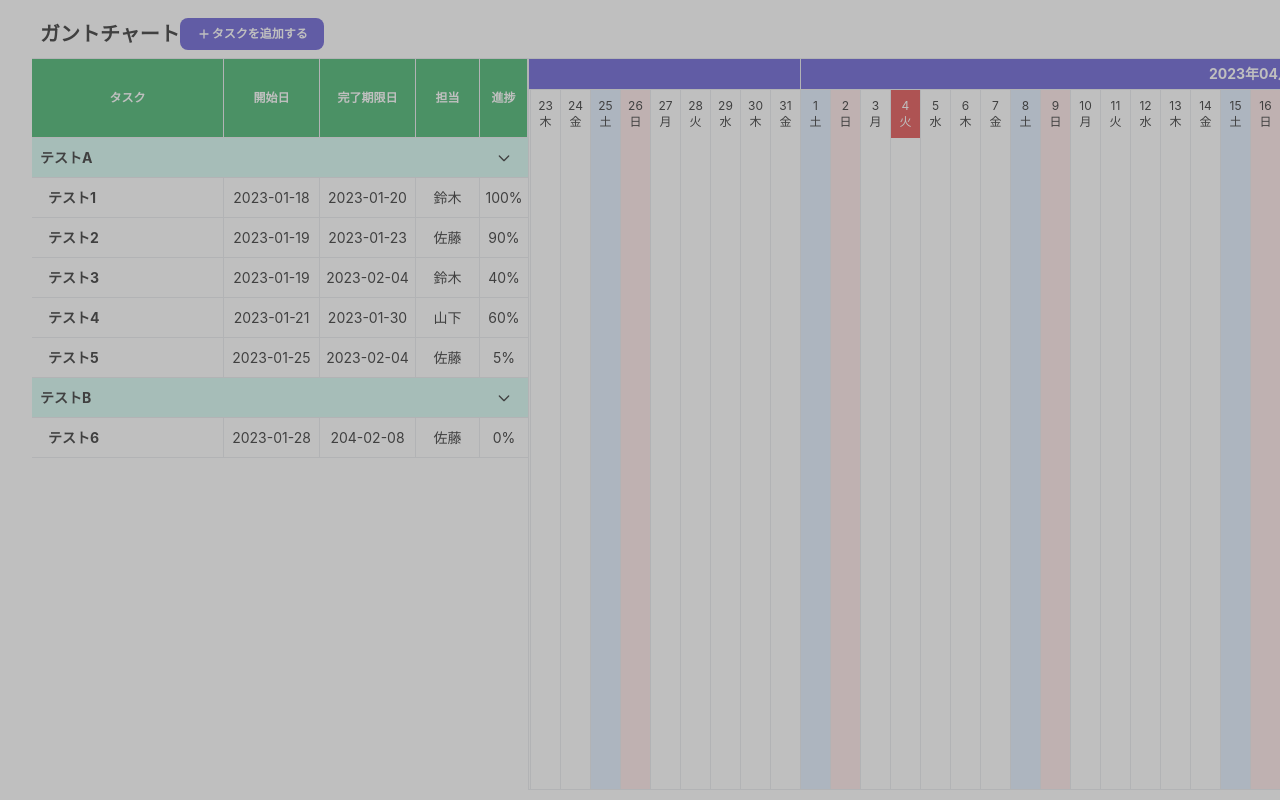
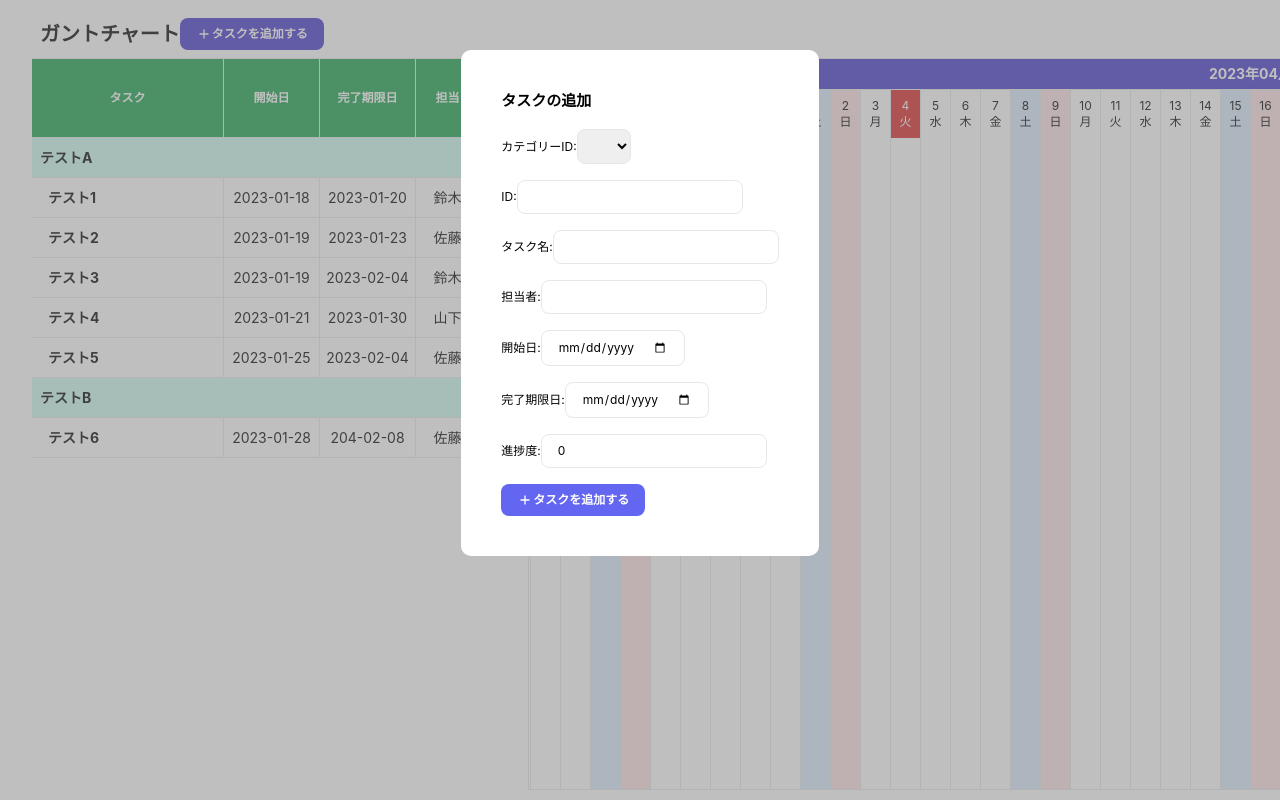
Before and after one commit to bduha184/vue3-gantt-chart, a Vue app: page / in a window 1280 px wide. Shown: the top 800 px of the page. Built offline with nearby package versions, Linux system fonts and the light colour scheme.

Commit message:
フォーム表示

```diff
--- a/src/App.vue
+++ b/src/App.vue
@@ -23,7 +23,94 @@
         <span class="font-bold text-xs"> タスクを追加する </span>
       </button>
       <teleport to="#form">
-        <div class="overlay" v-show="show" @click="show=false"></div>
+        <div class="base" v-show="show">
+          <div class="overlay" v-show="show" @click="show = false"></div>
+          <div class="content" v-show="show">
+            <h2 class="font-bold">タスクの追加</h2>
+            <div class="my-4">
+              <label class="text-xs">カテゴリーID:</label>
+              <select
+                v-model="form.category_id"
+                class="text-xs border px-4 py-2 rounded-lg"
+              >
+                <option
+                  v-for="category in categories"
+                  :key="category.id"
+                  :value="category.id"
+                >
+                  {{ category.name }}
+                </option>
+              </select>
+            </div>
+            <div class="my-4">
+              <label class="text-xs">ID:</label>
+              <input
+                class="text-xs border rounded-lg px-4 py-2"
+                v-model.number="form.id"
+              />
+            </div>
+            <div class="my-4">
+              <label class="text-xs">タスク名:</label>
+              <input
+                class="text-xs border rounded-lg px-4 py-2"
+                v-model="form.name"
+              />
+            </div>
+            <div class="my-4">
+              <label class="text-xs">担当者:</label>
+              <input
+                class="text-xs border rounded-lg px-4 py-2"
+                v-model="form.incharge_user"
+              />
+            </div>
+            <div class="my-4">
+              <label class="text-xs">開始日:</label>
+              <input
+                class="text-xs border rounded-lg px-4 py-2"
+                v-model="form.start_date"
+                type="date"
+              />
+            </div>
+            <div class="my-4">
+              <label class="text-xs">完了期限日:</label>
+              <input
+                class="text-xs border rounded-lg px-4 py-2"
+                v-model="form.end_date"
+                type="date"
+              />
+            </div>
+            <div class="my-4">
+              <label class="text-xs">進捗度:</label>
+              <input
+                class="text-xs border rounded-lg px-4 py-2"
+                v-model="form.percentage"
+                type="number"
+              />
+            </div>
+            <div>
+              <button
+                class="bg-indigo-500 hover:bg-indigo-700 text-white font-bold py-2 px-4 rounded-lg flex items-center"
+                @click="saveTask"
+              >
+                <svg
+                  class="w-4"
+                  xmlns="http://www.w3.org/2000/svg"
+                  fill="none"
+                  viewBox="0 0 24 24"
+                  stroke="currentColor"
+                >
+                  <path
+                    stroke-linecap="round"
+                    stroke-linejoin="round"
+                    stroke-width="2"
+                    d="M12 6v6m0 0v6m0-6h6m-6 0H6"
+                  />
+                </svg>
+                <span class="font-bold text-xs"> タスクを追加する </span>
+              </button>
+            </div>
+          </div>
+        </div>
       </teleport>
     </div>
     <div id="gantt-content" class="flex">
@@ -43,12 +130,26 @@ export default {
   data() {
     return {
       show: false,
+      form: {
+        category_id:'',
+        id: "",
+        name: "",
+        start_date: "",
+        end_date: "",
+        incharge_user: "",
+        percentage: 0,
+      },
     };
   },
   methods: {
     addTask() {
       this.show = true;
     },
+    saveTask(){
+      this.tasks.push(this.form);
+      this.form = {};
+      this.show = false
+    }
   },
   mounted() {
     this.addTask();
@@ -57,6 +158,16 @@ export default {
 </script>
 
 <style>
+.base {
+  position: fixed;
+  top: 0;
+  left: 0;
+  right: 0;
+  display: flex;
+  justify-content: center;
+  margin-top: 50px;
+}
+
 .overlay {
   position: fixed;
   top: 0;
@@ -67,4 +178,10 @@ export default {
   opacity: 0.5;
 }
 
+.content {
+  background-color: white;
+  position: relative;
+  border-radius: 10px;
+  padding: 40px;
+}
 </style>
```
